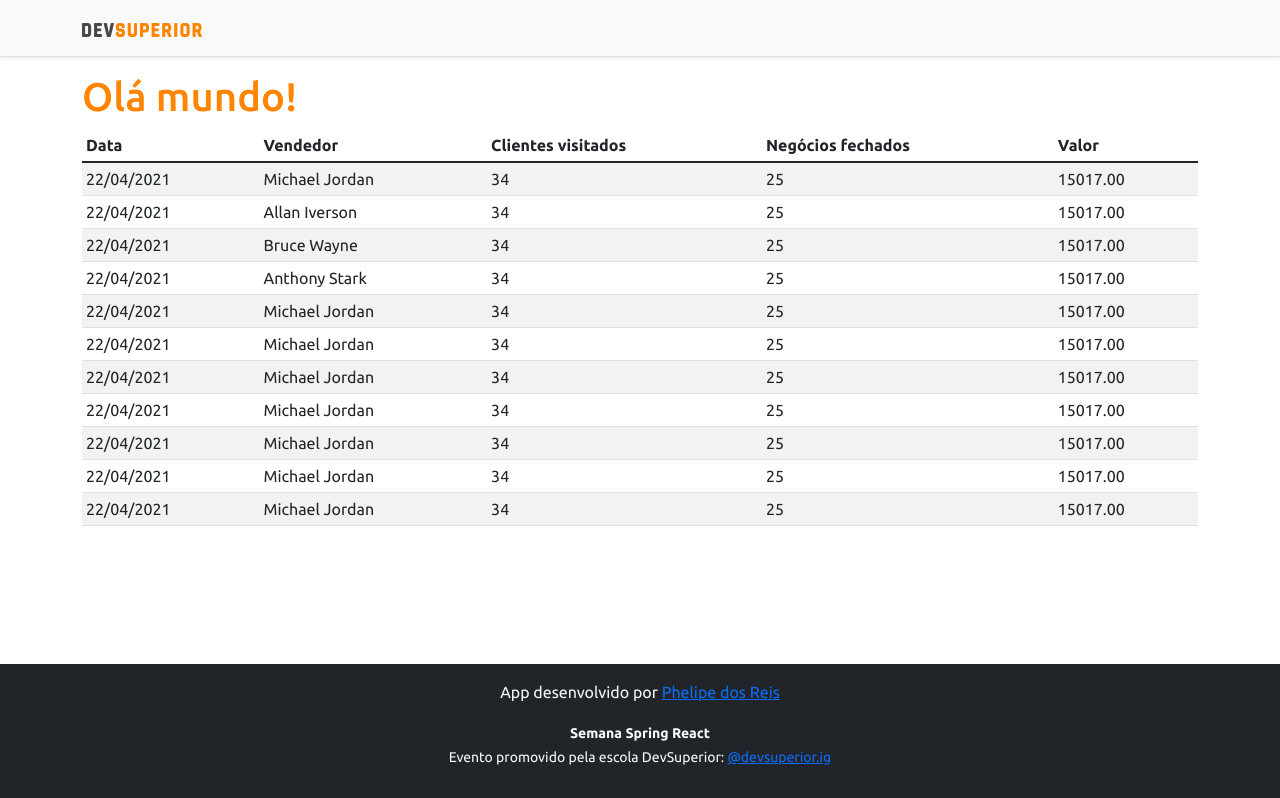
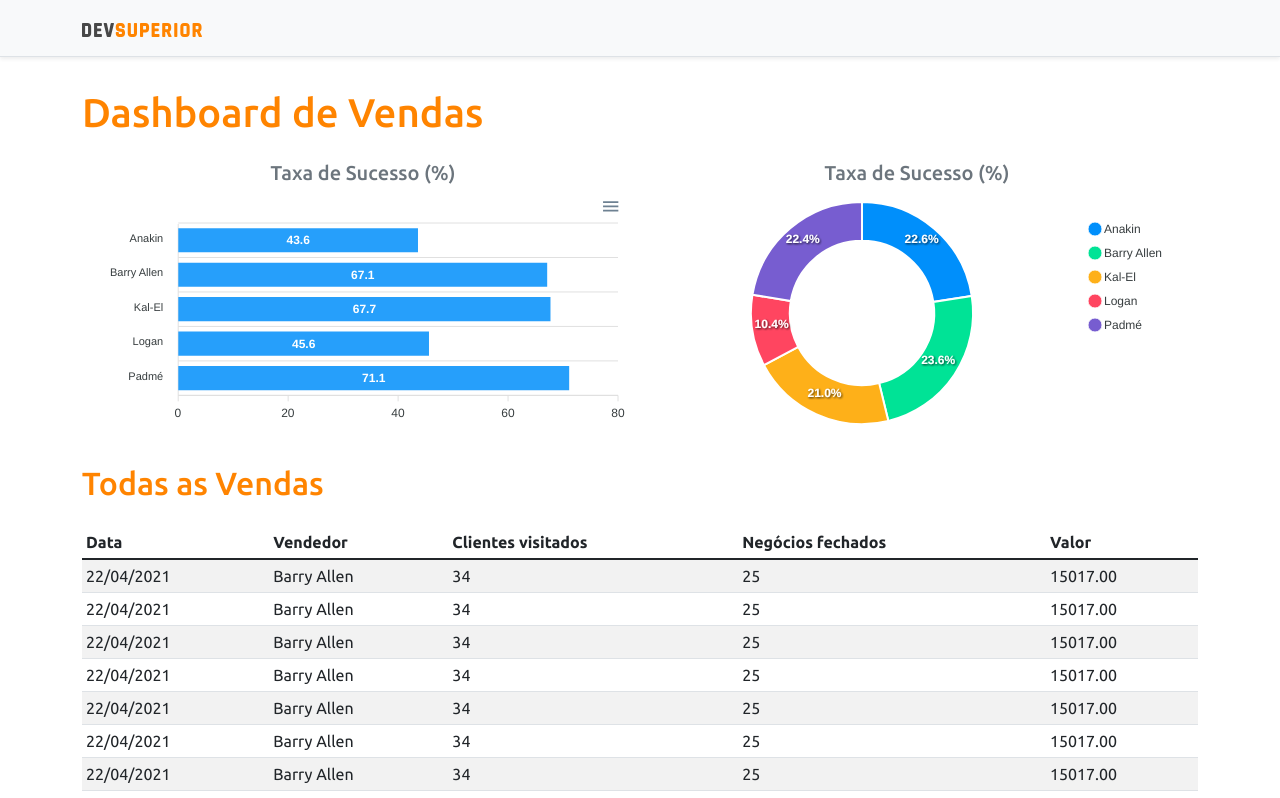
Before and after one commit to phelipedev/project-sds4, a React (Create React App) app in the folder frontend/: page / in a window 1280 px wide. Shown: the top 798 px of the page. Built offline with nearby package versions, Linux system fonts and the light colour scheme.

Commit message:
Static charts

```diff
--- a/frontend/package.json
+++ b/frontend/package.json
@@ -11,8 +11,10 @@
     "@types/node": "^12.0.0",
     "@types/react": "^17.0.0",
     "@types/react-dom": "^17.0.0",
+    "apexcharts": "^3.28.1",
     "bootstrap": "^5.1.1",
     "react": "^17.0.2",
+    "react-apexcharts": "^1.3.9",
     "react-dom": "^17.0.2",
     "react-scripts": "4.0.3",
     "typescript": "^4.1.2",
--- a/frontend/src/App.tsx
+++ b/frontend/src/App.tsx
@@ -1,4 +1,6 @@
+import BarChart from "components/BarChart";
 import DataTable from "components/DataTable";
+import DonutChart from "components/DonutChart";
 import Footer from "components/Footer";
 import NavBar from "components/NavBar";
 
@@ -6,12 +8,27 @@
   return (
     <>
       <NavBar />
-      <div className = "container">
-        <h1 className="text-primary">Olá mundo!</h1>
+      <div className="container">
+        <h1 className="text-primary py-3">Dashboard de Vendas</h1>
 
-        <DataTable/>
+        <div className="row px-3">
+          <div className="col-sm-6">
+            <h5 className="text-center text-secondary">Taxa de Sucesso (%)</h5>
+            <BarChart />
+          </div>
+          <div className="col-sm-6">
+            <h5 className="text-center text-secondary">Taxa de Sucesso (%)</h5>
+            <DonutChart />
+          </div>
+
+        </div>
+        <div className="py-3">
+          <h2 className="text-primary">Todas as Vendas</h2>
+        </div>
+
+        <DataTable />
       </div>
-      <Footer/>
+      <Footer />
     </>
   );
 }
--- /dev/null
+++ b/frontend/src/components/BarChart/index.tsx
@@ -0,0 +1,36 @@
+import Chart from 'react-apexcharts';
+
+const BarChart = () => {
+
+    const options = {
+        plotOptions: {
+            bar: {
+                horizontal: true,
+            }
+        },
+    };
+
+    const mockData = {
+        labels: {
+            categories: ['Anakin', 'Barry Allen', 'Kal-El', 'Logan', 'Padmé']
+        },
+        series: [
+            {
+                name: "% Sucesso",
+                data: [43.6, 67.1, 67.7, 45.6, 71.1]
+            }
+        ]
+    };
+
+
+    return (
+        <Chart
+            options ={{ ...options, xaxis: mockData.labels}}
+            series={mockData.series}
+            type="bar"
+            height="240"
+        />
+    );
+}
+
+export default BarChart;
--- a/frontend/src/components/DataTable/index.tsx
+++ b/frontend/src/components/DataTable/index.tsx
@@ -15,81 +15,75 @@
                 <tbody>
                     <tr>
                         <td>22/04/2021</td>
-                        <td>Michael Jordan</td>
+                        <td>Barry Allen</td>
                         <td>34</td>
                         <td>25</td>
                         <td>15017.00</td>
                     </tr>
                     <tr>
                         <td>22/04/2021</td>
-                        <td>Allan Iverson</td>
+                        <td>Barry Allen</td>
                         <td>34</td>
                         <td>25</td>
                         <td>15017.00</td>
                     </tr>
                     <tr>
                         <td>22/04/2021</td>
-                        <td>Bruce Wayne</td>
+                        <td>Barry Allen</td>
                         <td>34</td>
                         <td>25</td>
                         <td>15017.00</td>
                     </tr>
                     <tr>
                         <td>22/04/2021</td>
-                        <td>Anthony Stark</td>
+                        <td>Barry Allen</td>
                         <td>34</td>
                         <td>25</td>
                         <td>15017.00</td>
                     </tr>
                     <tr>
                         <td>22/04/2021</td>
-                        <td>Michael Jordan</td>
+                        <td>Barry Allen</td>
                         <td>34</td>
                         <td>25</td>
                         <td>15017.00</td>
                     </tr>
                     <tr>
                         <td>22/04/2021</td>
-                        <td>Michael Jordan</td>
+                        <td>Barry Allen</td>
                         <td>34</td>
                         <td>25</td>
                         <td>15017.00</td>
                     </tr>
                     <tr>
                         <td>22/04/2021</td>
-                        <td>Michael Jordan</td>
+                        <td>Barry Allen</td>
                         <td>34</td>
                         <td>25</td>
                         <td>15017.00</td>
                     </tr>
                     <tr>
                         <td>22/04/2021</td>
-                        <td>Michael Jordan</td>
+                        <td>Barry Allen</td>
                         <td>34</td>
                         <td>25</td>
                         <td>15017.00</td>
                     </tr>
                     <tr>
                         <td>22/04/2021</td>
-                        <td>Michael Jordan</td>
+                        <td>Barry Allen</td>
                         <td>34</td>
                         <td>25</td>
                         <td>15017.00</td>
                     </tr>
                     <tr>
                         <td>22/04/2021</td>
-                        <td>Michael Jordan</td>
+                        <td>Barry Allen</td>
                         <td>34</td>
                         <td>25</td>
                         <td>15017.00</td>
                     </tr>
-                    <tr>
-                        <td>22/04/2021</td>
-                        <td>Michael Jordan</td>
-                        <td>34</td>
-                        <td>25</td>
-                        <td>15017.00</td>
-                    </tr>
+
                 </tbody>
             </table>
         </div>
--- /dev/null
+++ b/frontend/src/components/DonutChart/index.tsx
@@ -0,0 +1,28 @@
+import Chart from 'react-apexcharts';
+
+const DonutChart = () => {
+
+    const mockData = {
+        series: [477138, 499928, 444867, 220426, 473088],
+        labels: ['Anakin', 'Barry Allen', 'Kal-El', 'Logan', 'Padmé']
+    }
+
+    const options = {
+        legend: {
+            show: true
+        }
+    }
+
+
+
+    return (
+        <Chart
+            options ={{ ...options, labels: mockData.labels}}
+            series={mockData.series}
+            type="donut"
+            height="240"
+        />
+    );
+}
+
+export default DonutChart;
```
Also changed, not shown: 1 other file (tests, documents, lock files or other folders).
